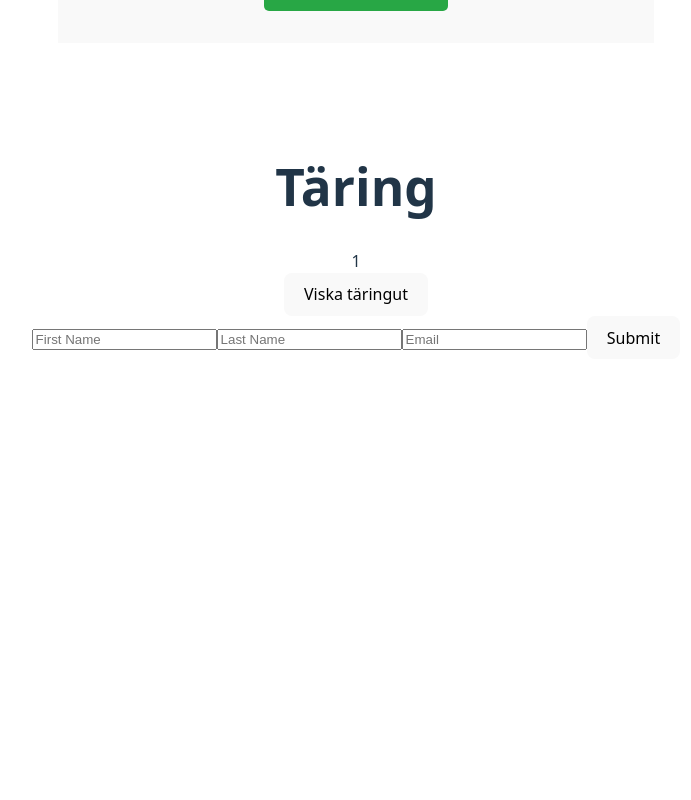
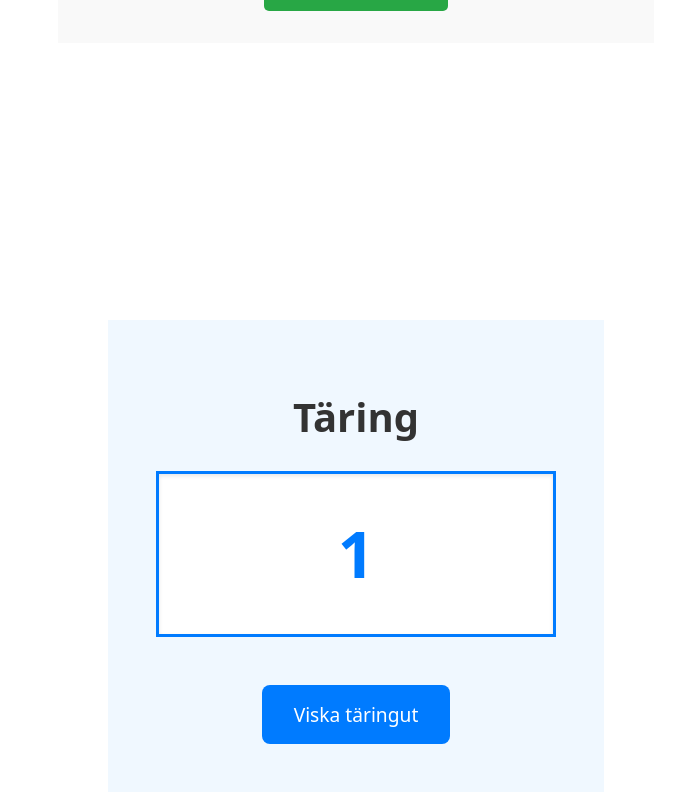
Before and after one commit to HenryPajuri/rakenduste-programmeerimine-2025, a React (Vite) app in the folder my-app/: page / in a window 1280 px wide. Shown: the part 1080-1880 px from the top of the page, without its empty margins (284-975 px from the left). Before the commit the page ends 1471 px from the top, so only its background shows below. Built offline with nearby package versions, Linux system fonts and the light colour scheme.

Commit message:
style(dice): add style to dice component
Add background colors, throw dice button transformation on hover and a box for result display

```diff
--- /dev/null
+++ b/my-app/src/Dice.css
@@ -0,0 +1,57 @@
+.dice-container {
+  display: flex;
+  justify-content: center;
+  align-items: center;
+  min-height: 100vh;
+  padding: 2rem;
+}
+
+.dice-content {
+  text-align: center;
+  background: #f0f8ff;
+  padding: 3rem;
+  max-width: 400px;
+  width: 100%;
+}
+
+.dice-content h1 {
+  margin-bottom: 2rem;
+  color: #333;
+  font-size: 2.5rem;
+}
+
+.dice-display {
+  margin: 2rem 0;
+  padding: 2rem;
+  background: #fff;
+  border: 3px solid #007bff;
+  box-shadow: inset 0 2px 4px rgba(0, 0, 0, 0.1);
+}
+
+.dice-number {
+  font-size: 4rem;
+  font-weight: bold;
+  color: #007bff;
+  display: block;
+}
+
+.roll-button {
+  background: #007bff;
+  color: white;
+  border: none;
+  padding: 1rem 2rem;
+  font-size: 1.2rem;
+  cursor: pointer;
+  transition: all 0.3s ease;
+  margin-top: 1rem;
+}
+
+.roll-button:hover {
+  background: #0056b3;
+  transform: translateY(-2px);
+  box-shadow: 0 4px 8px rgba(0, 0, 0, 0.2);
+}
+
+.roll-button:active {
+  transform: translateY(0);
+}
--- a/my-app/src/components/Dice.tsx
+++ b/my-app/src/components/Dice.tsx
@@ -1,4 +1,5 @@
 import React, { useState } from "react"
+import "../Dice.css"
 
 const Dice = () => {
   const [diceValue, setDiceValue] = useState<number>(1)
```
